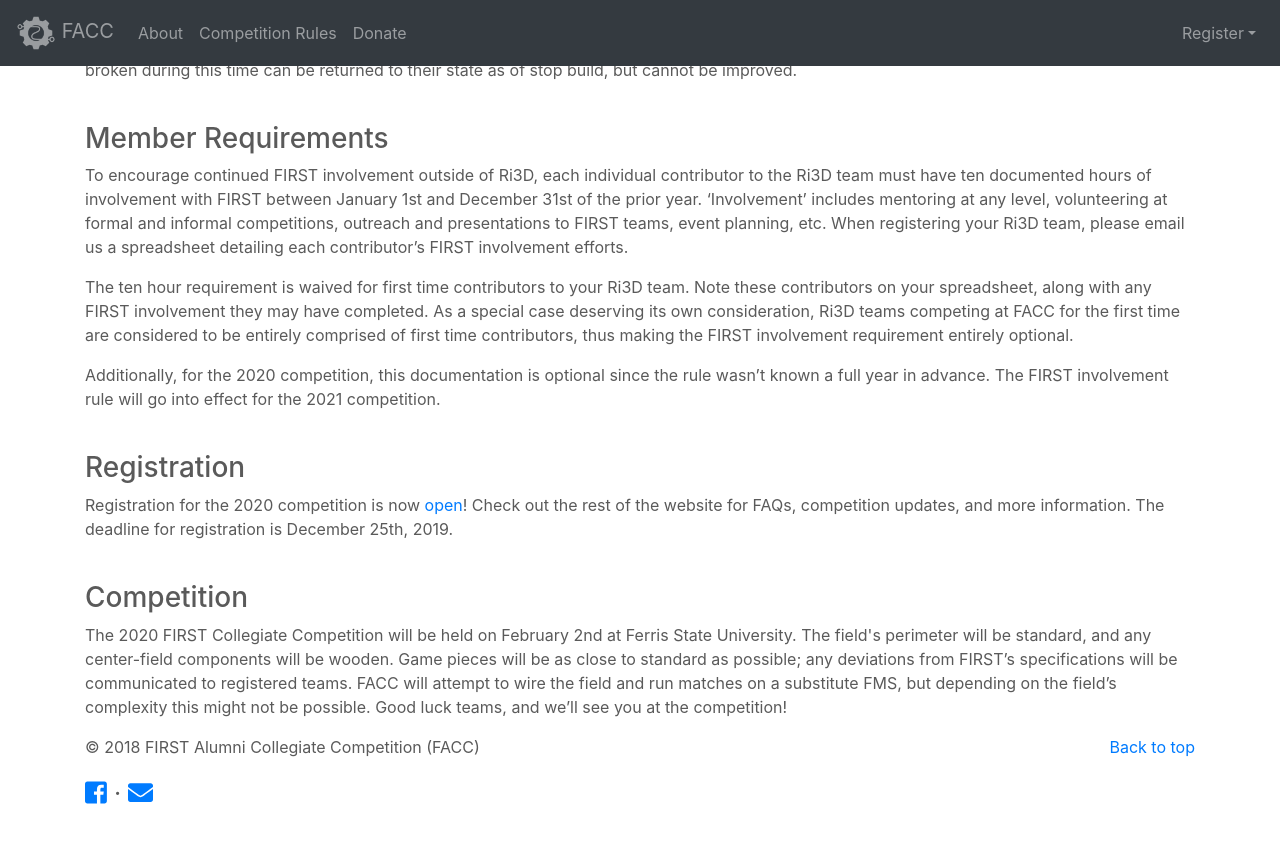
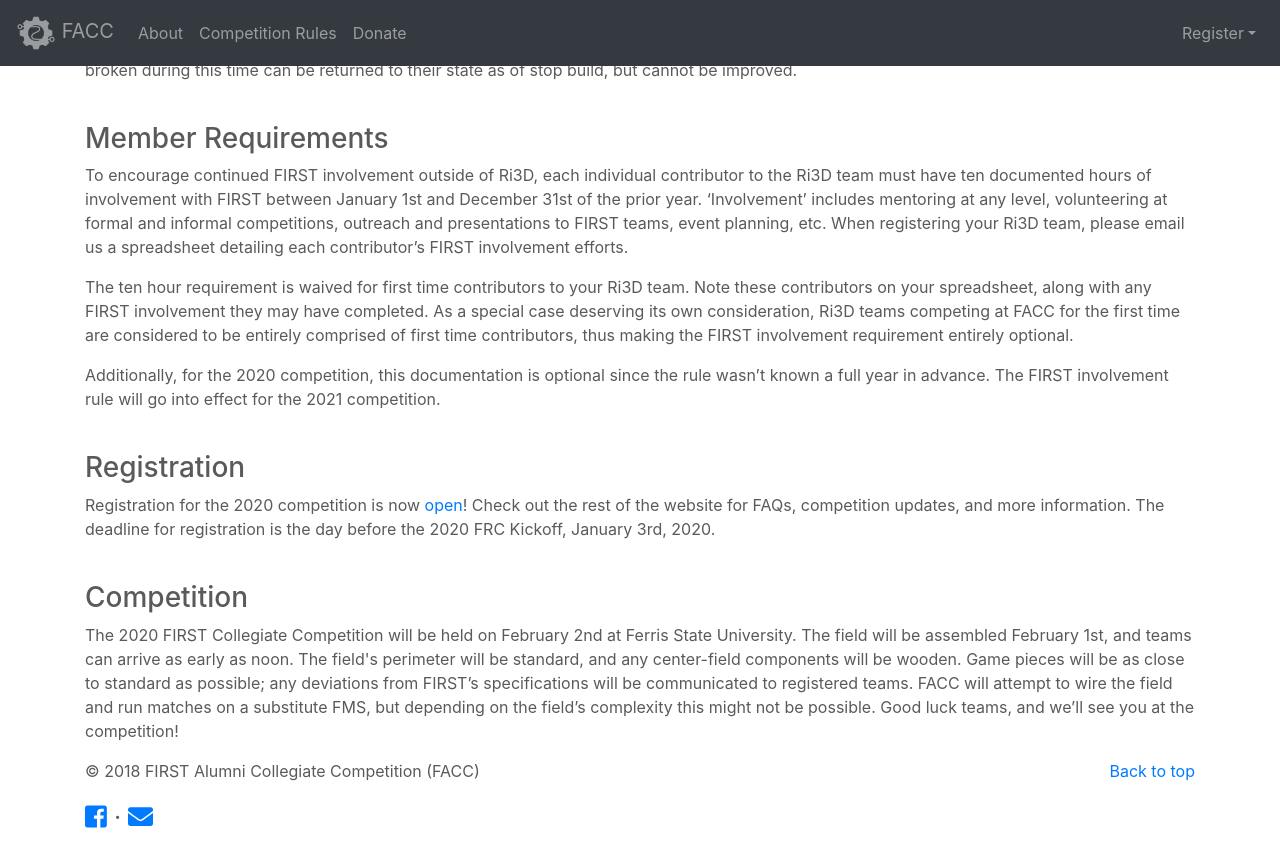
Before and after one commit to FAMNM/facc-website, a Jekyll site: the page built from competition.html, in a window 1280 px wide and 900 px high, scrolled down 784 px. Shown: the top 867 px of the window. Built offline with Jekyll 4.4.1, drawn with Linux system fonts in a browser that asks for light colours; nearby versions of some CDN libraries.

Commit message:
Update rules with new final date & update registration forms

```diff
--- a/_includes/navbar.html
+++ b/_includes/navbar.html
@@ -22,8 +22,8 @@
             <li class="nav-item dropdown">
               <a class="nav-link dropdown-toggle" href="#" id="navbar-register"role="button" data-toggle="dropdown" aria-haspopup="true" aria-expanded="false" >Register</a>
               <div class="dropdown-menu dropdown-menu-right" aria-labelledby="navbar-register">
-                  <a class="dropdown-item" href="https://docs.google.com/forms/d/e/1FAIpQLSd2DH676rbGixw3V_O3_4A7ozY65PYRUcuDQj5EZZgEyy5IDw/viewform" onclick="openInModal(event, 'Volunteer Registration')" target="_blank">Volunteer</a>
-                  <a class="dropdown-item" href="https://goo.gl/forms/q6icZOW561pix9y12" onclick="openInModal(event, 'Team Registration')" target="_blank">Team</a>
+                  <a class="dropdown-item" href="https://forms.gle/dLJaiqtq8AagpXWB8" onclick="openInModal(event, 'Volunteer Registration')" target="_blank">Volunteer</a>
+                  <a class="dropdown-item" href="https://forms.gle/DHAeT5jvnzZcvVak7" onclick="openInModal(event, 'Team Registration')" target="_blank">Team</a>
               </div>
             </li>
           </ul>
--- a/competition.html
+++ b/competition.html
@@ -104,16 +104,17 @@
 
                     <h3>Registration</h3>
                     <p>
-                        Registration for the 2020 competition is now <a href="https://forms.gle/pQrZX76ab4t4mqZq8">open</a>!
+                        Registration for the 2020 competition is now <a href="https://forms.gle/DHAeT5jvnzZcvVak7">open</a>!
                         Check out the rest of the website for FAQs, competition updates, and more information.
-                        The deadline for registration is December 25th, 2019.
+                        The deadline for registration is the day before the 2020 FRC Kickoff, January 3rd, 2020.
                     </p>
                     <br>
 
                     <h3>Competition</h3>
                     <p>
                         The 2020 FIRST Collegiate Competition will be held on February 2nd at Ferris
-                        State University. The field's perimeter will be standard, and any center-field
+                        State University. The field will be assembled February 1st, and teams can arrive
+                        as early as noon. The field's perimeter will be standard, and any center-field
                         components will be wooden. Game pieces will be as close to standard as possible;
                         any deviations from FIRST’s specifications will be communicated to registered
                         teams. FACC will attempt to wire the field and run matches on a substitute FMS,
```
